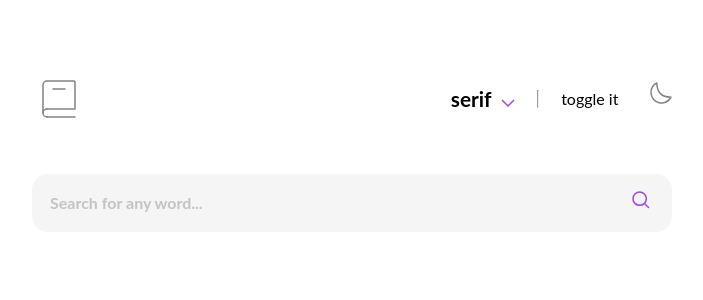
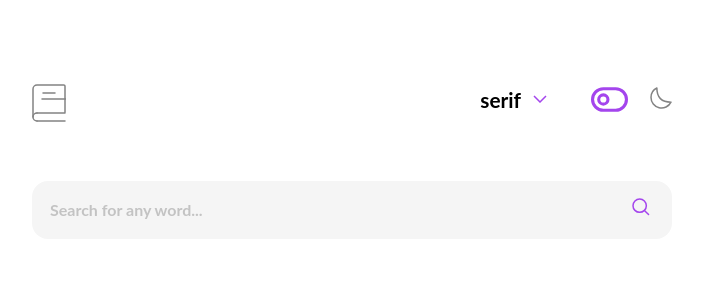
Before and after one commit to MuhammadISayyed/dictionary-api, a React (Vite) app: page / in a window 1280 px wide. Shown: the top 300 px of the page, without its empty margins (288-991 px from the left). Built offline with nearby package versions, Linux system fonts and the light colour scheme.

Commit message:
Animate theme toggle

```diff
--- a/package.json
+++ b/package.json
@@ -11,6 +11,7 @@
   },
   "dependencies": {
     "@radix-ui/react-select": "^2.0.0",
+    "framer-motion": "^10.16.4",
     "react": "^18.2.0",
     "react-dom": "^18.2.0"
   },
--- a/src/App.module.css
+++ b/src/App.module.css
@@ -147,6 +147,6 @@ body {
   display: flex;
   flex-direction: column;
   justify-content: center;
-  align-items: center;
+  align-items: baseline;
   margin-top: 5rem;
 }
--- a/src/components/AppHeader/AppHeader.module.css
+++ b/src/components/AppHeader/AppHeader.module.css
@@ -4,15 +4,19 @@
   display: flex;
   justify-content: space-between;
   align-items: center;
-}
-
-svg {
-  margin-inline-start: 0.6rem;
+  gap: var(--space-medium);
 }
 
 .select_area {
   outline: none;
-  text-align: center;
+  width: 163px;
+  height: 132px;
+  display: flex;
+  flex-direction: column;
+  justify-content: center;
+  padding-top: var(--space-tiny);
+  align-items: center;
+  gap: var(--space-medium);
   background-color: var(--color-white);
   border-radius: 0.5rem;
   box-shadow: 0px 10px 38px -10px rgba(22, 23, 24, 0.35), 0px 10px 20px -15px rgba(22, 23, 24, 0.2);
@@ -24,15 +28,21 @@ svg {
   background: none;
   font-size: var(--font-heading-small);
   font-weight: bold;
+  display: flex;
+  justify-content: center;
+  align-items: center;
+  gap: 12px;
+  margin-right: var(--space-tiny);
+  margin-bottom: 0.4rem;
 }
 
 .item {
   outline: none;
+  font-size: var(--font-heading-small);
   &:focus,
   &:hover,
   :active {
-    background-color: var(--color-grey-light);
-    border-radius: 0.5rem;
+    color: var(--color-almost-purple);
   }
 }
 
@@ -45,4 +55,11 @@ svg {
 .toggles {
   display: flex;
   gap: var(--space-tiny);
+  justify-content: center;
+  text-align: center;
+  align-items: center;
 }
+
+.moon {
+  margin-bottom: 9px;
+}
--- a/src/components/AppHeader/AppHeader.tsx
+++ b/src/components/AppHeader/AppHeader.tsx
@@ -1,3 +1,5 @@
+import { motion } from 'framer-motion';
+import { useState } from 'react';
 import SelectFont from './SelectFont';
 import styles from './AppHeader.module.css';
 
@@ -6,8 +8,19 @@ type AppHeaderProps = {
 };
 
 const AppHeader = ({ setTheme }: AppHeaderProps) => {
+  const [isOn, setIsOn] = useState(false);
   const root = document.documentElement;
   const getStoredTheme = localStorage.getItem('colorTheme');
+
+  const toggleVariants = {
+    toggled: {
+      x: 7,
+    },
+
+    notToggled: {
+      x: 0,
+    },
+  };
 
   if (getStoredTheme === 'light') {
     setTheme('light');
@@ -20,6 +33,7 @@ const AppHeader = ({ setTheme }: AppHeaderProps) => {
   }
 
   const handleToggle = () => {
+    setIsOn(!isOn);
     if (root.classList.contains('light')) {
       localStorage.setItem('colorTheme', 'dark');
       setTheme('dark');
@@ -39,18 +53,44 @@ const AppHeader = ({ setTheme }: AppHeaderProps) => {
           <path d="M1 33V5a4 4 0 0 1 4-4h26.8A1.2 1.2 0 0 1 33 2.2v26.228M5 29h28M5 37h28" />
           <path strokeLinejoin="round" d="M5 37a4 4 0 1 1 0-8" />
           <path d="M11 9h12" />
+          <path strokeLinecap="round" d="M 10, 15 L 40, 15" />
         </g>
       </svg>
       <div className={styles.toggles}>
         <SelectFont />
-        <hr />
         <button onClick={handleToggle} className={styles.toggle_btn}>
-          toggle it
+          <svg
+            className={styles.arrow}
+            xmlns="http://www.w3.org/2000/svg"
+            width="37"
+            height="37"
+            viewBox="0 0 24 24"
+            fill="none"
+            stroke="hsl(274, 82%, 60%)"
+            strokeWidth="2"
+            strokeLinecap="round"
+            strokeLinejoin="round"
+          >
+            <rect x="1" y="5" width="22" height="14" rx="7" ry="7"></rect>
+            <motion.circle
+              variants={toggleVariants}
+              animate={isOn ? 'toggled' : 'notToggled'}
+              cx="8"
+              cy="12"
+              r="3"
+            ></motion.circle>
+          </svg>
         </button>
-        <svg xmlns="http://www.w3.org/2000/svg" width="22" height="22" viewBox="0 0 22 22">
+        <svg
+          className={styles.moon}
+          xmlns="http://www.w3.org/2000/svg"
+          width="22"
+          height="22"
+          viewBox="0 0 22 22"
+        >
           <path
             fill="none"
-            stroke="#838383"
+            stroke={`${isOn ? 'hsl(274, 82%, 60%)' : '#838383'}`}
             strokeLinecap="round"
             strokeLinejoin="round"
             strokeWidth="1.5"
```
Also changed, not shown: 1 other file (tests, documents, lock files or other folders).
